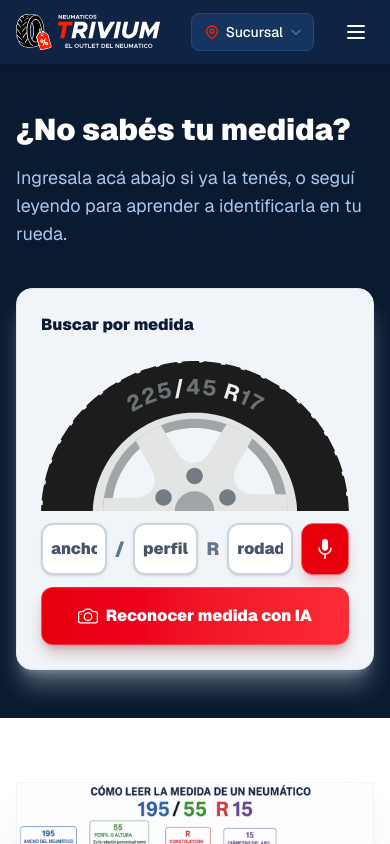
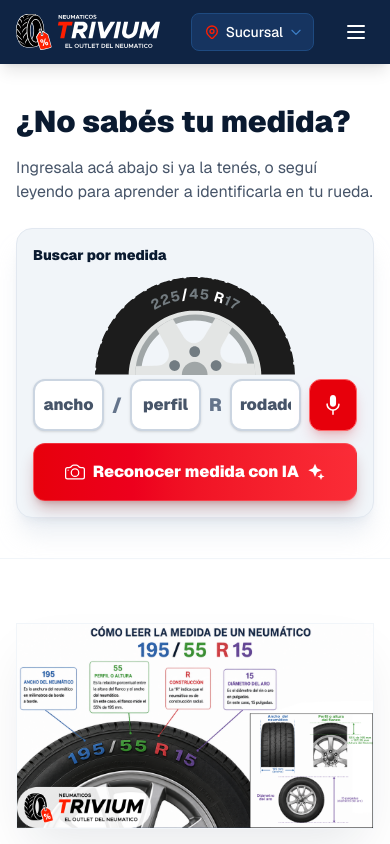
Before and after one commit to AugustinCrochat/neumaticos-trivium, a Next.js app: page /blog/como-leer-medida-neumatico in a window 390 px wide. Shown: the top 844 px of the page. Built offline with nearby package versions, Linux system fonts and the light colour scheme.

Commit message:
feat: add sparkle icon to AI search and update design components for improved visual clarity

```diff
--- a/src/app/blog/como-leer-medida-neumatico/page.tsx
+++ b/src/app/blog/como-leer-medida-neumatico/page.tsx
@@ -11,17 +11,17 @@ export default function ComoLeerMedidaPage() {
   return (
     <div className="min-h-screen bg-white">
       {/* Header / Search Area */}
-      <div className="bg-navy-900 py-12 md:py-16">
+      <div className="bg-white py-10 md:py-14 border-b border-slate-100">
         <div className="max-w-4xl mx-auto px-4">
-          <div className="max-w-xl">
-            <h1 className="text-3xl md:text-4xl font-black text-white mb-4">
+          <div className="max-w-md">
+            <h1 className="text-3xl md:text-4xl font-black text-navy-900 mb-4">
               ¿No sabés tu medida?
             </h1>
-            <p className="text-navy-200 text-lg mb-10">
+            <p className="text-slate-600 text-base md:text-lg mb-6">
               Ingresala acá abajo si ya la tenés, o seguí leyendo para aprender a identificarla en tu rueda.
             </p>
 
-            <TireSizeSearch hideLearnLink />
+            <TireSizeSearch compact hideLearnLink />
           </div>
         </div>
       </div>
--- a/src/components/home/HeroSection.tsx
+++ b/src/components/home/HeroSection.tsx
@@ -20,16 +20,6 @@ export function HeroSection() {
           {/* Right: search */}
           <div className="flex flex-col justify-center pt-0 pb-8 md:py-20">
             <TireSizeSearch />
-
-            <p className="text-center text-xs text-slate-500 mt-5">
-              ¿No sabés tu medida?{" "}
-              <a
-                href="/blog/como-leer-medida-neumatico"
-                className="text-slate-600 hover:text-slate-900 font-medium underline underline-offset-2 transition-colors"
-              >
-                Aprendé a leerla acá
-              </a>
-            </p>
           </div>
 
         </div>
--- a/src/components/ui/TireDiagram.tsx
+++ b/src/components/ui/TireDiagram.tsx
@@ -50,8 +50,8 @@ export function TireDiagram({
     return {
       fontSize: isFocused ? `${100 * 1.12}px` : "100px",
       fontWeight: isFocused ? "800" : "700",
-      fill: isFocused ? theme.accent : isPlaceholder ? "#7f898e" : "#dfe1df",
-      opacity: isFocused ? 1 : isPlaceholder ? 0.88 : 0.92,
+      fill: isFocused ? theme.accent : isPlaceholder ? "#7f898e" : "#ffffff",
+      opacity: isFocused ? 1 : isPlaceholder ? 0.88 : 1,
       transition: "font-size 0.2s, fill 0.2s",
       letterSpacing: "0.04em",
       cursor: onSegmentSelect ? "pointer" : "default",
@@ -150,8 +150,8 @@ export function TireDiagram({
           fontSize="100"
           fontWeight="700"
           letterSpacing="0.04em"
-          fill="#dfe1df"
-          opacity="0.92"
+          fill="#ffffff"
+          opacity="1"
         >
           <textPath href="#textPath" startOffset="50%" textAnchor="middle">
             <tspan
--- a/src/components/ui/TireSizeSearch.tsx
+++ b/src/components/ui/TireSizeSearch.tsx
@@ -873,6 +873,14 @@ export function TireSizeSearch({
             <path d="M8 11a2.5 2.5 0 1 1 0-5 2.5 2.5 0 0 1 0 5zm0 1a3.5 3.5 0 1 0 0-7 3.5 3.5 0 0 0 0 7zM3 6.5a.5.5 0 1 1-1 0 .5.5 0 0 1 1 0z" />
           </svg>
           <span>Reconocer medida con IA</span>
+          <span className="relative -ml-0.5 inline-flex w-5 h-5 items-center justify-center">
+            <svg className="w-5 h-5" fill="currentColor" viewBox="0 0 24 24">
+              <path d="M12 2l2.4 5.6L20 10l-5.6 2.4L12 18l-2.4-5.6L4 10l5.6-2.4L12 2z" />
+            </svg>
+            <svg className="absolute -bottom-0.5 -right-0.5 w-3 h-3" fill="currentColor" viewBox="0 0 24 24">
+              <path d="M12 2l2 4.8L19 9l-5 2.2L12 16l-2-4.8L5 9l5-2.2L12 2z" />
+            </svg>
+          </span>
         </button>
 
         {scanError && (
```
